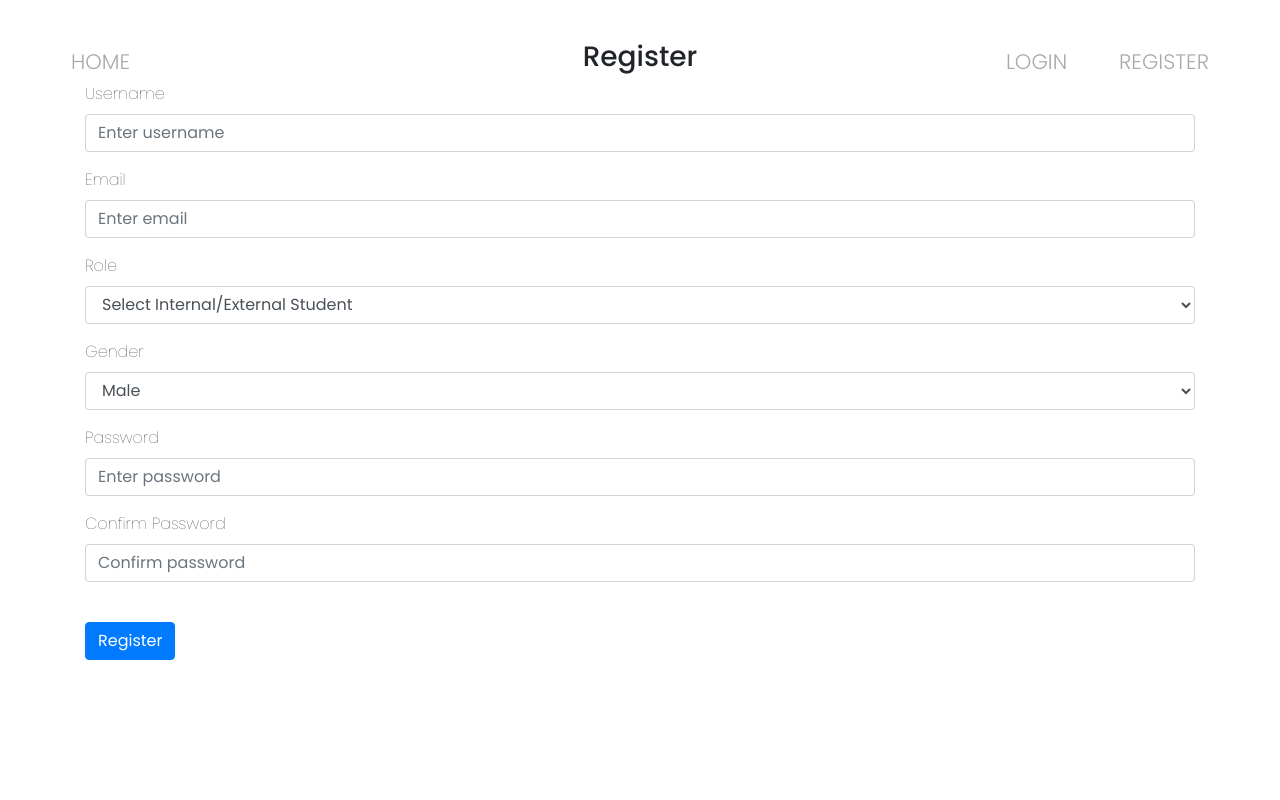
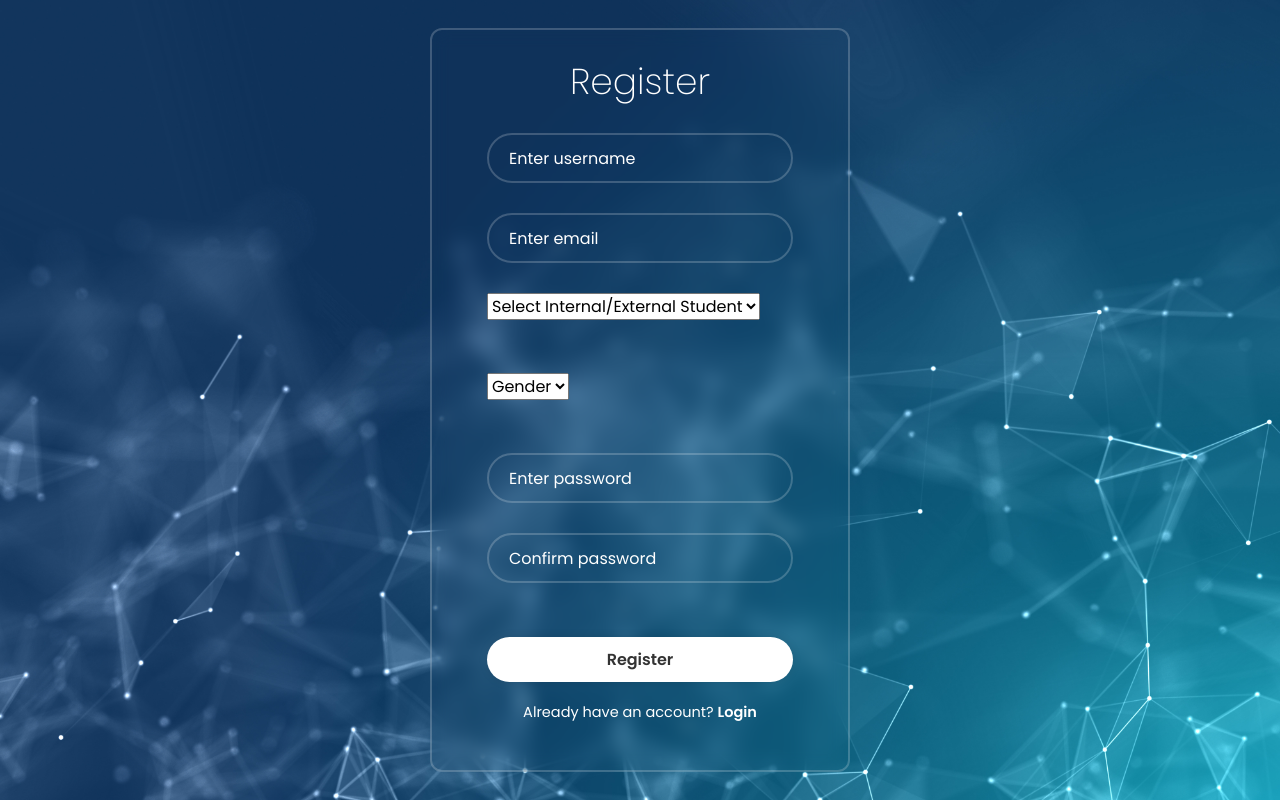
Before and after one commit to PrasannaPaithankar/DBMS-Laboratory-Spr-24, a Flask app: page /auth/register in a window 1280 px wide. Run offline with Flask 3, Linux system fonts and the light colour scheme; parts of the project's set-up code (start-up, migrations or seed data) failed here and were passed over; some libraries are stand-ins or nearby versions.

Commit message:
Update register.html

```diff
--- a/ClgFestMang/templates/auth/register.html
+++ b/ClgFestMang/templates/auth/register.html
@@ -1,75 +1,81 @@
-{% extends "base.html" %}
-{% block title %}Register{% endblock %}
-{% block content %}
+<!DOCTYPE html>
+<html>
+
+<head>
+    <meta charset="utf-8">
+    <meta name="viewport" content="width=device-width, initial-scale=1.0">
+    <link rel="stylesheet" href="https://stackpath.bootstrapcdn.com/bootstrap/4.4.1/css/bootstrap.min.css"
+        integrity="sha384-Vkoo8x4CGsO3+Hhxv8T/Q5PaXtkKtu6ug5TOeNV6gBiFeWPGFN9MuhOf23Q9Ifjh" crossorigin="anonymous" />
+    <link rel="stylesheet" href="https://stackpath.bootstrapcdn.com/font-awesome/4.7.0/css/font-awesome.min.css"
+        crossorigin="anonymous" />
+    <link rel="preconnect" href="https://fonts.googleapis.com">
+    <link rel="preconnect" href="https://fonts.gstatic.com" crossorigin>
+    <link
+        href="https://fonts.googleapis.com/css2?family=Poppins:ital,wght@0,100;0,200;0,300;0,400;0,500;0,600;0,700;0,800;0,900;1,100;1,200;1,300;1,400;1,500;1,600;1,700;1,800;1,900&display=swap"
+        rel="stylesheet">
+    <link rel="stylesheet" href="../static/form_style.css">
+    <link href='https://unpkg.com/boxicons@2.1.4/css/boxicons.min.css' rel='stylesheet'>
+
+    <title>{% block title %}Register{% endblock %}</title>
+</head>
+
+<body>
+    <div class="wrapper">
+        {% with messages = get_flashed_messages(with_categories=true) %} {% if
+        messages %} {% for category, message in messages %} {% if category ==
+        'error' %}
+        <div class="alert alert-danger alter-dismissable fade show" role="alert">
+            {{ message }}
+            <button type="button" class="close" data-dismiss="alert">
+                <span aria-hidden="true">&times;</span>
+            </button>
+        </div>
+        {% else %}
+        <div class="alert alert-success alter-dismissable fade show" role="alert">
+            {{ message }}
+            <button type="button" class="close" data-dismiss="alert">
+                <span aria-hidden="true">&times;</span>
+            </button>
+        </div>
+        {% endif %} {% endfor %} {% endif %} {% endwith %}
+        <div class="container">
             <form method="POST">
-    <h3 align="center">Register</h3>
-    <div class="form-group">
-        <label for="username">Username</label>
-        <input
-            type="text"
-            class="form-control"
-            id="username"
-            name="username"
-            placeholder="Enter username"
-        />
+                <h1>Register</h1>
+                <div class="input-box">
+                    <input type="text" id="username" name="username" placeholder="Enter username" required>
                 </div>
-    <div class="form-group">
-        <label for="email">Email</label>
-        <input
-            type="email"
-            class="form-control"
-            id="email"
-            name="email"
-            placeholder="Enter email"
-        />
+                <div class="input-box">
+                    <input type="email" id="email" name="email" placeholder="Enter email" required>
                 </div>
-    <!-- dropdown -->
-    <div class="form-group">
-        <label for="role">Role</label>
-        <select class="form-control" id="role" name="role" onchange="showHide()">
-            <option value="None">Select Internal/External Student</option>
+                <div class="input-box">
+                    <select id="role" name="role" onchange="showHide()">
+                        <option disabled selected value="">Select Internal/External Student</option>
                         <option value="Student">Internal Student</option>
                         <option value="ExternalParticipant">External Participant</option>
-            <!-- <option value="Volunteer">Volunteer</option>
-            <option value="Organizer">Organizer</option> -->
                     </select>
                 </div>
 
-    <div class="form-group" id="college" style="display: none">
-        <label for="college">College</label>
-        <input
-            type="text"
-            class="form-control"
-            id="college"
-            name="college"
-            placeholder="Enter college"
-        />
+                <div class="input-box" id="college" style="display: none">
+                    <input type="text" class = "form-control" id="college" name="college" placeholder="Enter college"/>
                 </div>
 
-    <div class="form-group" id="dept" style="display: none">
-        <label for="dept">Department</label>
-        <input
-            type="text"
-            class="form-control"
-            id="dept"
-            name="dept"
-            placeholder="Enter department"
-        />
+                <div class="input-box" id="dept" style="display: none">
+                    <input type="text" class = "form-control" id="dept" name="dept" placeholder="Enter department"/>
                 </div>
 
-    <div class="form-group" id="accommodation" style="display: none">
-        <label for="accommodation">Accommodation</label>
-        <select class="form-control" id="accommodation" name="accommodation">
+                <div class="input-box" id="accommodation" style="display: none">
+                    <select id="accommodation" name="accommodation">
+                        <option value="None">Accomodation</option>
                         <option value="Yes">Yes</option>
                         <option value="No">No</option>
                     </select>
                 </div>
 
-    <div class="form-group" id="vegnonveg" style="display: none">
-        <label for="vegnonveg">Food: Veg/Non-Veg</label>
-        <select class="form-control" id="vegnonveg" name="vegnonveg">
-            <option value="Veg">Veg</option>
-            <option value="Non-Veg">Non-Veg</option>
+                <div class="input-box" id="vegnonveg" style="display: none">
+                    <select id="vegnonveg" name="vegnonveg">
+                        <option value="None">Food Choice</option>
+                        <option value="False">Veg</option>
+                        <option value="True">Non-Veg</option>
                     </select>
                 </div>
 
@@ -92,36 +98,40 @@
                     }
                 </script>
 
-    <div class="form-group">
-        <label for="gender">Gender</label>
-        <select class="form-control" id="gender" name="gender">
+                <div class="input-box">
+                    <select id="gender" name="gender">
+                        <option disabled selected value="">Gender</option>
                         <option value="M">Male</option>
                         <option value="F">Female</option>
                     </select>
                 </div>
 
-    <div class="form-group">
-        <label for="password">Password</label>
-        <input
-            type="password"
-            class="form-control"
-            id="password"
-            name="password"
-            placeholder="Enter password"
-        />
+                <div class="input-box">
+                    <input type="password" id="password" name="password" placeholder="Enter password" required>
                 </div>
-    <div class="form-group">
-        <label for="confirm_password">Confirm Password</label>
-        <input
-            type="password"
-            class="form-control"
-            id="confirm_password"
-            name="confirm_password"
-            placeholder="Confirm password"
-        />
+                <div class="input-box">
+                    <input type="password" id="confirm_password" name="confirm_password" placeholder="Confirm password"
+                        required>
                 </div>
                 <br />
                 <input type="hidden" name="csrf_token" value="{{ csrf_token() }}" />
-    <button type="submit" class="btn btn-primary">Register</button>
+                <button type="submit" class="btn">Register</button>
+                <div class="register-link">
+                    <p>Already have an account? <a href="./login">Login</a></p>
+                </div>
             </form>
-{% endblock %}
+        </div>
+    </div>
+
+    <script src="https://code.jquery.com/jquery-3.2.1.slim.min.js"
+        integrity="sha384-KJ3o2DKtIkvYIK3UENzmM7KCkRr/rE9/Qpg6aAZGJwFDMVNA/GpGFF93hXpG5KkN"
+        crossorigin="anonymous"></script>
+    <script src="https://cdnjs.cloudflare.com/ajax/libs/popper.js/1.12.9/umd/popper.min.js"
+        integrity="sha384-ApNbgh9B+Y1QKtv3Rn7W3mgPxhU9K/ScQsAP7hUibX39j7fakFPskvXusvfa0b4Q"
+        crossorigin="anonymous"></script>
+    <script src="https://maxcdn.bootstrapcdn.com/bootstrap/4.0.0/js/bootstrap.min.js"
+        integrity="sha384-JZR6Spejh4U02d8jOt6vLEHfe/JQGiRRSQQxSfFWpi1MquVdAyjUar5+76PVCmYl"
+        crossorigin="anonymous"></script>
+</body>
+
+</html>
```
Lines whose indentation alone changed are shown as unchanged.
